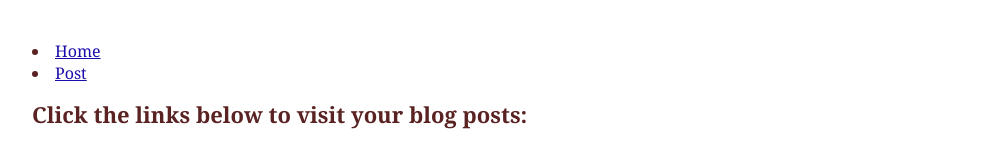
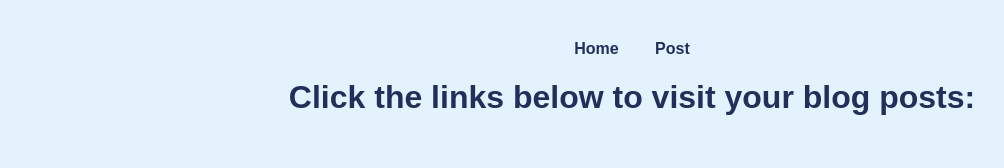
Before and after one commit to erinhollett/dynamic-blog-website, a plain HTML site: page index.html in a window 1280 px wide. Shown: the whole page, without its empty margins (8-1012 px from the left). Drawn offline with Linux system fonts and the light colour scheme.

Commit message:
Add styling to all pages and nav bar

```diff
--- a/index.html
+++ b/index.html
@@ -3,7 +3,7 @@
 <head>
   <meta charset="UTF-8">
   <meta name="viewport" content="width=device-width, initial-scale=1.0">
-  <link rel="stylesheet" href="styles.css">
+  <link rel="stylesheet" href="new-post/styles.css">
   <title>Dynamic Blog Website</title>
 </head>
 <body>
--- a/new-post/styles.css
+++ b/new-post/styles.css
@@ -1,6 +1,33 @@
 :root {
   --main-font: "Nunito", sans-serif;
   --text-color: #222f5b;
+  --hover-bounce: translateY(-2px); /* Hover: moves element up 2 pixels */
+}
+
+nav li {
+  list-style: none;
+  margin: 0;
+  padding: 0;
+}
+
+nav li {
+  display: inline-block; /* arrange horazontally */
+  margin: 0 16px;
+}
+
+nav li a {
+  color: var(--text-color);
+  font-family: var(--body-font);
+  text-decoration: none;
+  font-weight: 600;
+  transition: color 0.3s, transform 0.3s; /* smooth hover animation */
+}
+
+/* Hover effect */
+nav li a:hover {
+  color: #ea5548;
+  transform: var(--hover-bounce);
+  border-bottom: 2px solid var(--color-red); /* add an underline */
 }
 
 h1 {
--- a/post/post.js
+++ b/post/post.js
@@ -27,7 +27,7 @@ for (const post of allPosts) {
 
 if (typeof(Storage) !== "undefined") {
   postTitle.innerHTML = postData.title;
-  postContent.innerHTML = postData.content;
+  postContent.innerHTML = postData.content.split('\n').join('<br>');
   if (postData.image && postData.image !== "") {
     postImage.src = postData.image;
   }
--- a/styles.css
+++ /dev/null
@@ -1,30 +0,0 @@
-body {
-  font-family: 'Georgia', serif;
-  background: #fff;
-  color: #5a2222;
-  margin: 40px;
-  max-width: 700px;
-}
-
-h1 {
-  font-size: 22px;
-  color: #5a2222;
-  font-weight: bold;
-  margin-bottom: 24px;
-}
-
-ul#blogs {
-  padding-left: 24px;
-  margin-top: 8px;
-}
-
-ul#blogs li {
-  margin: 6px 0;
-  font-size: 17px;
-}
-
-a {
-  color: #1a0dab;
-  text-decoration: underline;
-  background: none;
-}
```
